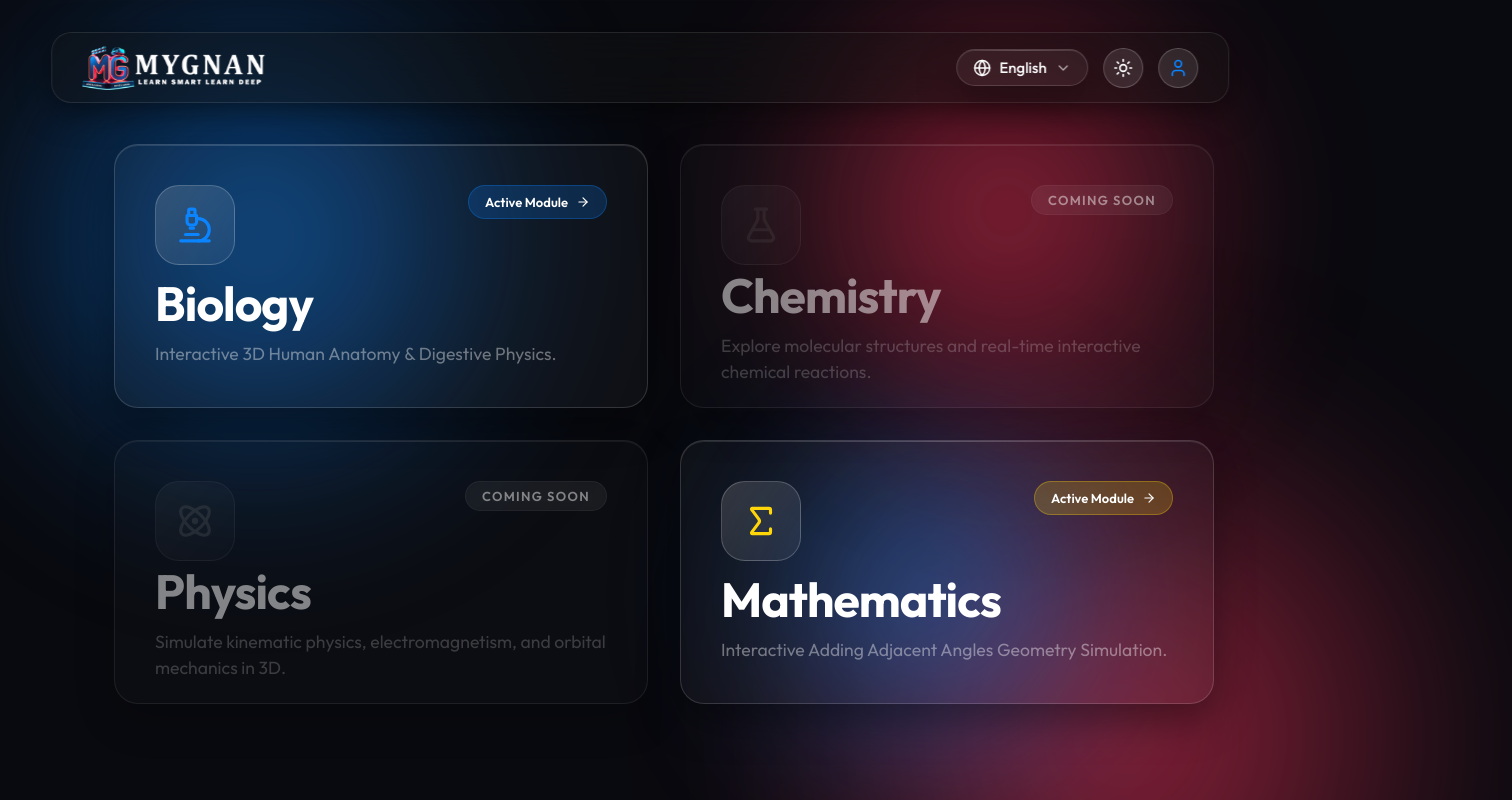
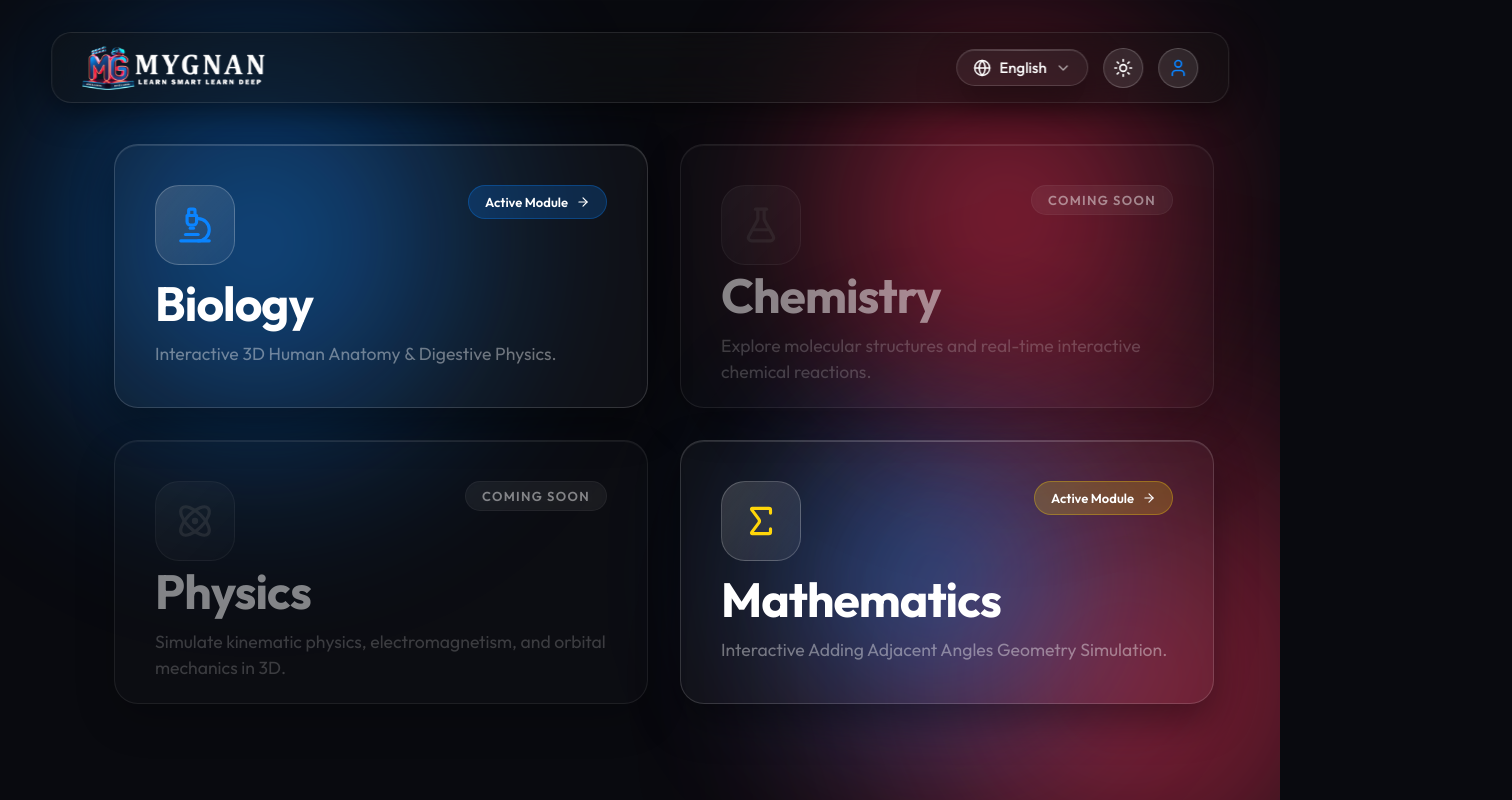
Before and after one commit to GnanSahith/HumanAnotomyMG, a React (Vite) app: page / in a window 1280 px wide. Shown: the top 800 px of the page, 1512 px wide, since content can reach past the window. Built offline with nearby package versions, Linux system fonts and the light colour scheme.

Commit message:
Disable scrolling globally as requested

```diff
--- a/src/index.css
+++ b/src/index.css
@@ -41,17 +41,32 @@
   padding: 0;
   box-sizing: border-box;
   transition: background-color 1.2s ease, color 1.2s ease, border-color 1.2s ease, opacity 1.2s ease, box-shadow 1.2s ease, transform 1.2s ease;
+
+  /* Kill all internal scrollbars */
+  scrollbar-width: none !important;
+  -ms-overflow-style: none !important;
+}
+
+*::-webkit-scrollbar {
+  display: none !important;
+  width: 0 !important;
+  height: 0 !important;
+}
+
+html, body, #root {
+  height: 100vh;
+  height: 100dvh; /* Modern mobile viewport height */
+  width: 100vw;
+  overflow: hidden !important; /* Force completely disable scrolling */
+  position: fixed; /* Stop mobile rubber-banding / bounce */
+  top: 0;
+  left: 0;
 }
 
 body {
   font-family: 'Outfit', -apple-system, BlinkMacSystemFont, sans-serif;
   background-color: var(--bg-dark);
   color: var(--text-main);
-  min-height: 100vh;
-  width: 100vw;
-  overflow-x: hidden;
-  overflow-y: auto;
-  position: relative;
   -webkit-font-smoothing: antialiased;
 }
 
```
